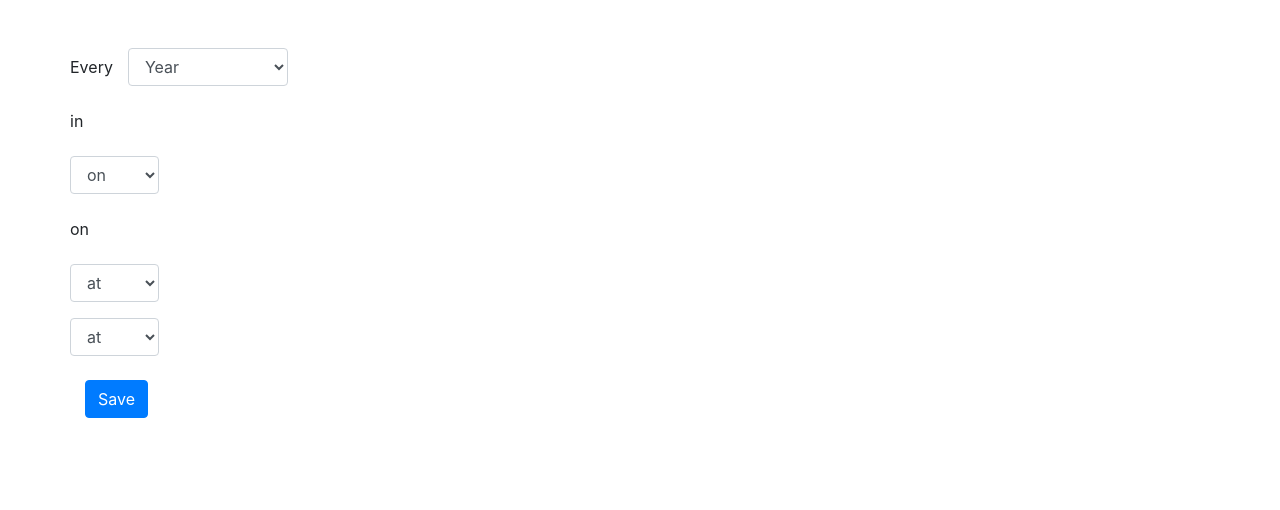
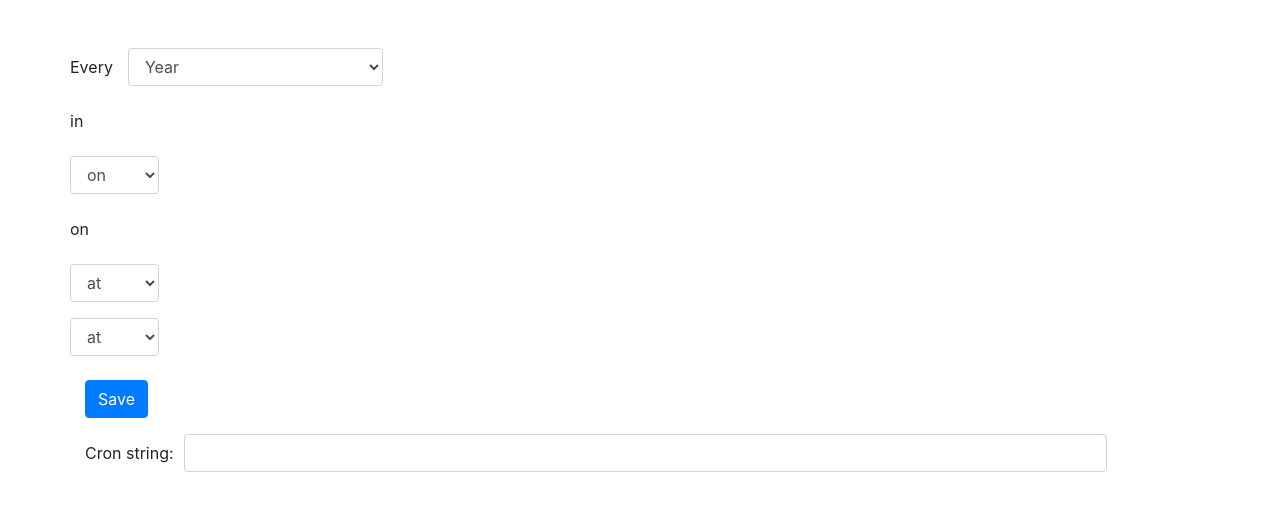
Before and after one commit to MihaxXx/cron-shed-test, a React (Create React App) app: page / in a window 1280 px wide. Shown: the top 510 px of the page. Built offline with nearby package versions, Linux system fonts and the light colour scheme.

Commit message:
Implement saving to cron string

```diff
--- a/src/App.js
+++ b/src/App.js
@@ -14,9 +14,13 @@ function App() {
     minuteOption: "at",
     selectedAtMinutes: [],
     selectedEveryMinutes: "",
+    cronString: ""
   });
-  let daysOptions = [...Array(31+1).keys()].slice(1).map(val => <option value={val} key={val}>{val}</option>);
-  let hourOptions = [...Array(24).keys()].map(val => <option value={val} key={val}>{val.toString().padStart(2,'0')}</option>);
+  // TODO: Refactor to use periodOptions everywhere needed
+  let periodOptions = ["hour", "day", "week", "month", "year"];
+  let daysOptions = [...Array(31 + 1).keys()].slice(1).map(val => <option value={val} key={val}>{val}</option>);
+  let hourOptions = [...Array(24).keys()].map(val => <option value={val}
+                                                             key={val}>{val.toString().padStart(2, '0')}</option>);
   let minutesOptions = [...Array(60).keys()].map(val => <option value={val} key={val}>{val}</option>);
   const handleChange = (event) => {
     const {name, value} = event.target;
@@ -33,7 +37,15 @@ function App() {
 
   const handleSubmit = (event) => {
     event.preventDefault();
-    alert(Object.keys(formData).map(function (k) {
+    formData.cronString = [
+      formData.minuteOption === "at" ? formData.selectedAtMinutes.join(',') : "*/" + formData.selectedEveryMinutes,
+      periodOptions.indexOf(formData.selectedPeriod) > 0 ? formData.hourOption === "at" ? formData.selectedAtHours.join(',') : "*/" + formData.selectedEveryHours : "*",
+      periodOptions.indexOf(formData.selectedPeriod) > 2 ? formData.monthOption === "on" ? formData.daysOfMonth.join(',') : "*/" + formData.everyNthDay : "*",
+      periodOptions.indexOf(formData.selectedPeriod) > 3 ? formData.selectedMonth.join(',') : "*",
+      periodOptions.indexOf(formData.selectedPeriod) > 1 ? formData.selectedDayOfWeek.sort().join(',') : "*",
+    ].join(' ');
+    document.getElementById("cronStrIO").value = formData.cronString;
+    console.log(Object.keys(formData).map(function (k) {
         return k + ":" + formData[k]
       }).join("\n")
     );
@@ -45,7 +57,7 @@ function App() {
           <form onSubmit={handleSubmit}>
             <div className="form-group row">
               <label className="col-form-label">Every</label>
-              <div className="col-sm-2">
+              <div className="col-sm-3">
                 <select className="form-control" name="selectedPeriod" value={formData.selectedPeriod}
                         onChange={handleChange}>
                   <option value="year">Year</option>
@@ -53,7 +65,6 @@ function App() {
                   <option value="week">Week</option>
                   <option value="day">Day</option>
                   <option value="hour">Hour</option>
-                  <option value="minute">Minute</option>
                 </select>
               </div>
             </div>
@@ -96,7 +107,8 @@ function App() {
               </div>
               <div style={{display: formData.monthOption === "on" ? 'none' : 'block'}}
                    className="form-outline col-sm-2 ml-2">
-                <input type="number" min={1} max={31} className="form-control" name="everyNthDay" value={formData.everyNthDay}
+                <input type="number" min={1} max={31} className="form-control" name="everyNthDay"
+                       value={formData.everyNthDay}
                        onChange={handleChange}/>
               </div>
               <label style={{display: formData.monthOption === "on" ? 'none' : 'block'}}
@@ -120,7 +132,7 @@ function App() {
               </div>
             </div>
             <div className="form-group row"
-                 style={{display: (formData.selectedPeriod !== "minute") ? 'flex' : 'none'}}>
+                 style={{display: (formData.selectedPeriod !== "hour") ? 'flex' : 'none'}}>
               <div className="col-sm-2-ml-0">
                 <select className="form-control" name="hourOption" value={formData.hourOption}
                         onChange={handleChange}>
@@ -136,8 +148,8 @@ function App() {
               </div>
               <div style={{display: formData.hourOption === "at" ? 'none' : 'block'}}
                    className="form-outline col-sm-2 ml-2">
-                <input type="number" min={1} max={23} className="form-control" name="selectedEveryHours" value={formData.selectedEveryHours}
-                       onChange={handleChange}/>
+                <input type="number" min={1} max={23} className="form-control" name="selectedEveryHours"
+                       value={formData.selectedEveryHours} onChange={handleChange}/>
               </div>
               <label style={{display: formData.hourOption === "at" ? 'none' : 'block'}}
                      className="col-form-label">hours</label>
@@ -152,15 +164,16 @@ function App() {
                 </select>
               </div>
               <div className="col-sm-4" style={{display: formData.minuteOption === "at" ? 'block' : 'none'}}>
-                <select className="selectpicker form-control" name="selectedAtMinutes" value={formData.selectedAtMinutes}
+                <select className="selectpicker form-control" name="selectedAtMinutes"
+                        value={formData.selectedAtMinutes}
                         multiple={true} onChange={handleMultipleChange}>
                   {minutesOptions}
                 </select>
               </div>
               <div style={{display: formData.minuteOption === "at" ? 'none' : 'block'}}
                    className="form-outline col-sm-2 ml-2">
-                <input type="number" min={1} max={59} className="form-control" name="selectedEveryMinutes" value={formData.selectedEveryMinutes}
-                       onChange={handleChange}/>
+                <input type="number" min={1} max={59} className="form-control" name="selectedEveryMinutes"
+                       value={formData.selectedEveryMinutes} onChange={handleChange}/>
               </div>
               <label style={{display: formData.minuteOption === "at" ? 'none' : 'block'}}
                      className="col-form-label">minutes</label>
@@ -171,6 +184,12 @@ function App() {
               </button>
             </div>
           </form>
+          <div className="form-row">
+            <label className="col-form-label">Cron string: </label>
+            <div className="form-outline col-sm-10">
+              <input id="cronStrIO" type={"text"} className="form-control" name="cronString"/>
+            </div>
+          </div>
         </div>
       </div>
     </div>
```
